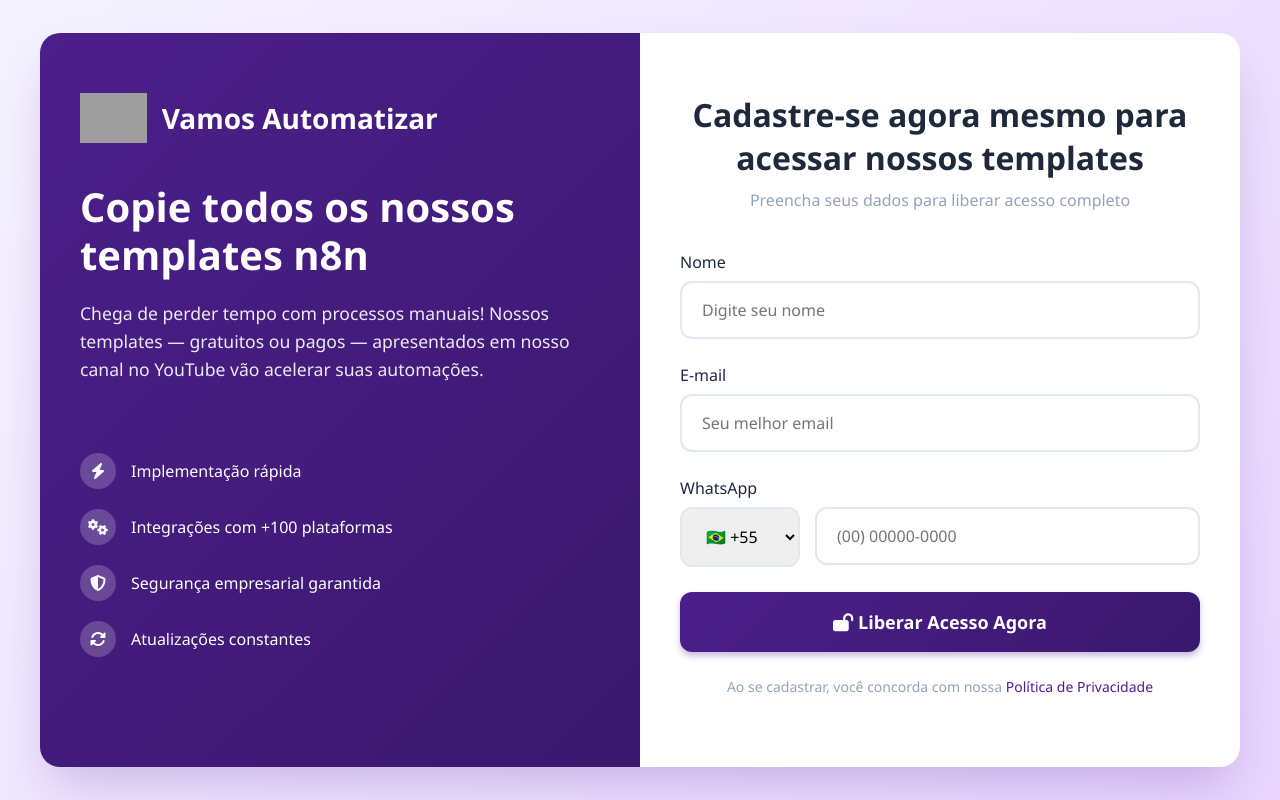
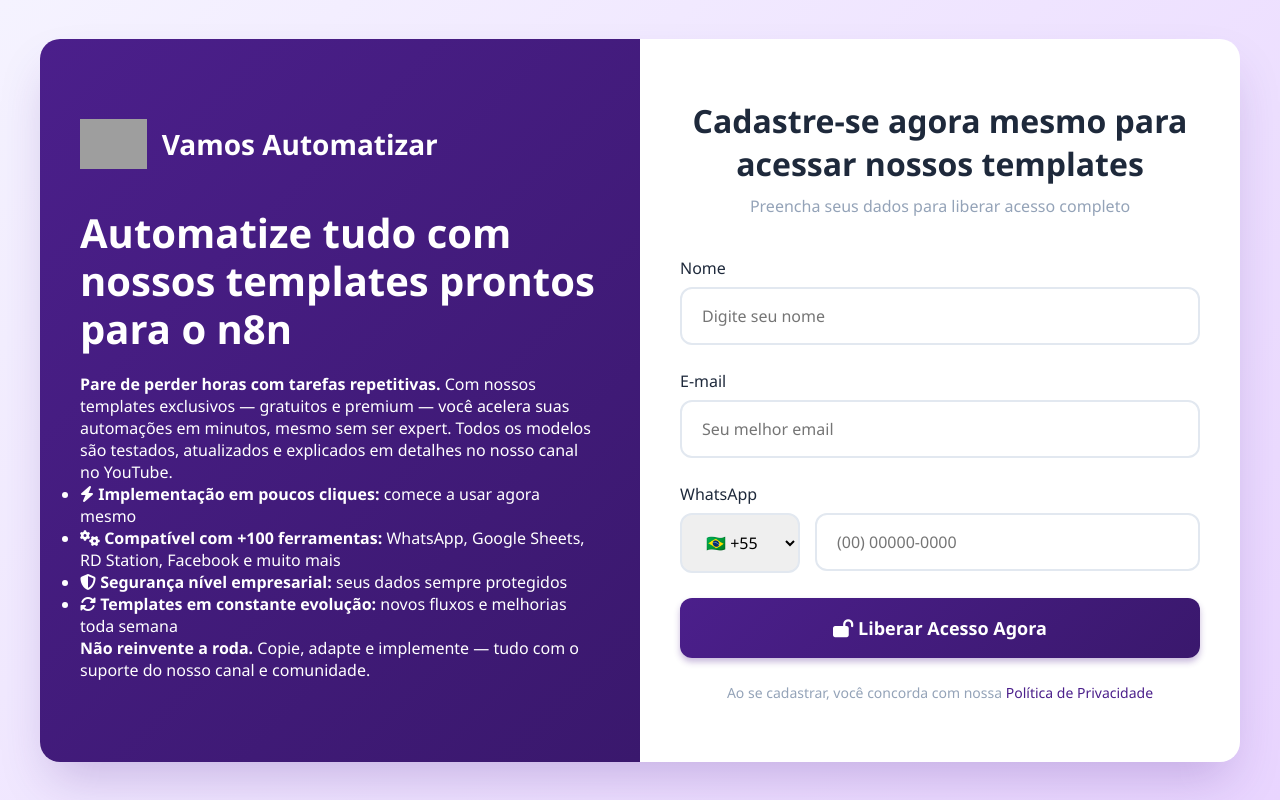
Before and after one commit to cbalbinos/lead-capture-n8n, a website: page public/index.html in a window 1280 px wide. Drawn offline with Linux system fonts and the light colour scheme; grey boxes are pictures that could not be loaded.

Commit message:
Update index.html

```diff
--- a/public/index.html
+++ b/public/index.html
@@ -274,26 +274,31 @@
                 <img src="https://baserow-backend-production20240528124524339000000001.s3.amazonaws.com/user_files/hBOEgLSZO0BCnj5aPzvXxlGKplR6P8o8_4ffb285e13e5f27b2e3c3d0f74fa20830b7e8b9f01a29777975190f59ff1b826.png" alt="Vamos Automatizar">
                 <span>Vamos Automatizar</span>
             </div>
-            <h1>Copie todos os nossos templates n8n</h1>
-            <p class="subtitle">Chega de perder tempo com processos manuais! Nossos templates — gratuitos ou pagos — apresentados em nosso canal no YouTube vão acelerar suas automações.</p>
-            <ul class="features">
+            <h1>Automatize tudo com nossos templates prontos para o n8n</h1>
+<p><strong>Pare de perder horas com tarefas repetitivas.</strong> Com nossos templates exclusivos — gratuitos e premium — você acelera suas automações em minutos, mesmo sem ser expert. Todos os modelos são testados, atualizados e explicados em detalhes no nosso canal no YouTube.</p>
+
+<ul>
     <li>
         <i class="fas fa-bolt"></i>
-                    <span>Implementação rápida</span>
+        <span><strong>Implementação em poucos cliques:</strong> comece a usar agora mesmo</span>
     </li>
     <li>
         <i class="fas fa-cogs"></i>
-                    <span>Integrações com +100 plataformas</span>
+        <span><strong>Compatível com +100 ferramentas:</strong> WhatsApp, Google Sheets, RD Station, Facebook e muito mais</span>
     </li>
     <li>
         <i class="fas fa-shield-alt"></i>
-                    <span>Segurança empresarial garantida</span>
+        <span><strong>Segurança nível empresarial:</strong> seus dados sempre protegidos</span>
     </li>
     <li>
         <i class="fas fa-sync-alt"></i>
-                    <span>Atualizações constantes</span>
+        <span><strong>Templates em constante evolução:</strong> novos fluxos e melhorias toda semana</span>
     </li>
 </ul>
+
+<p><strong>Não reinvente a roda.</strong> Copie, adapte e implemente — tudo com o suporte do nosso canal e comunidade.</p>
+
+
         </div>
         <div class="right-panel">
             <div class="form-header">
```
Lines whose indentation alone changed are shown as unchanged.
